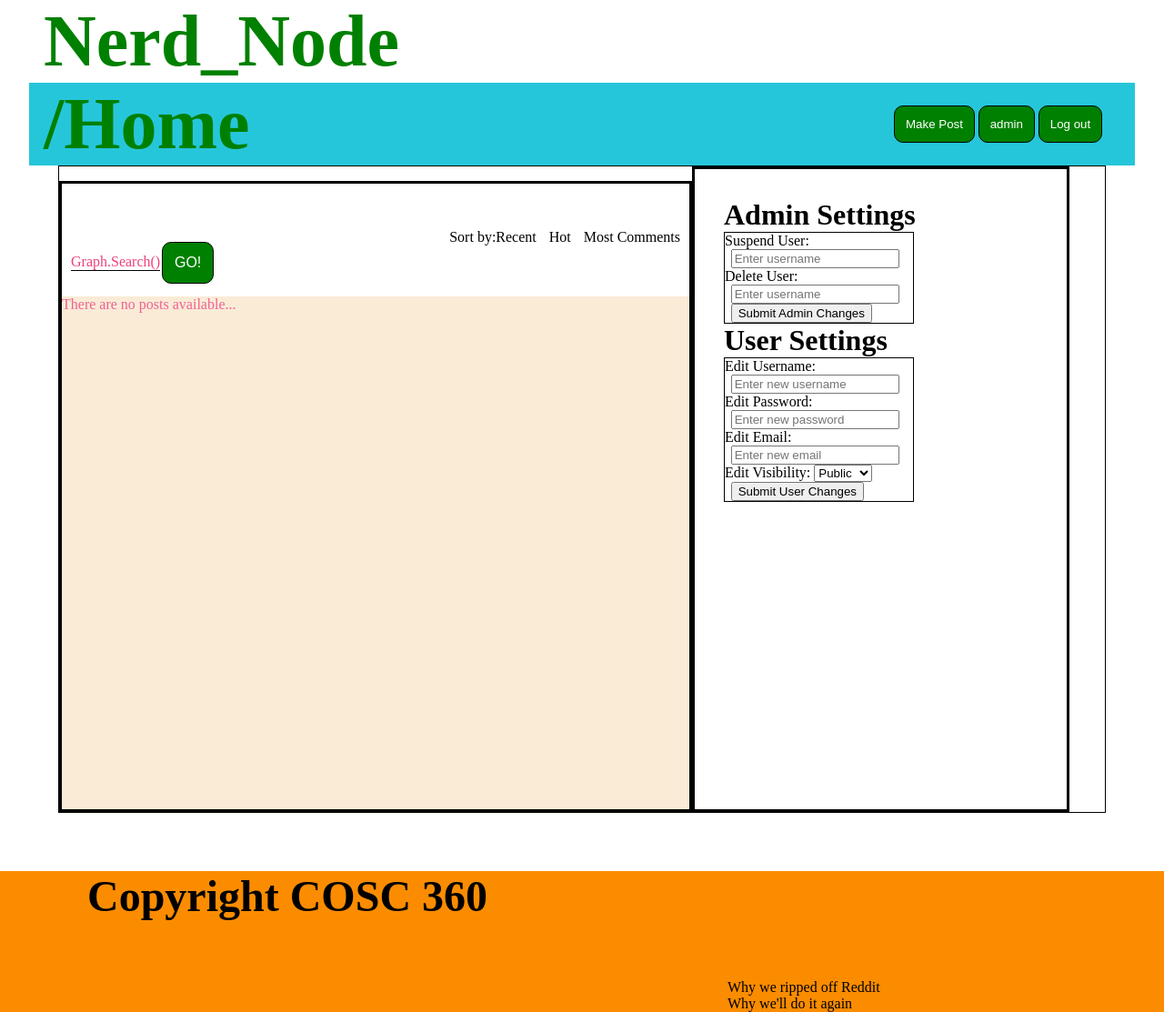
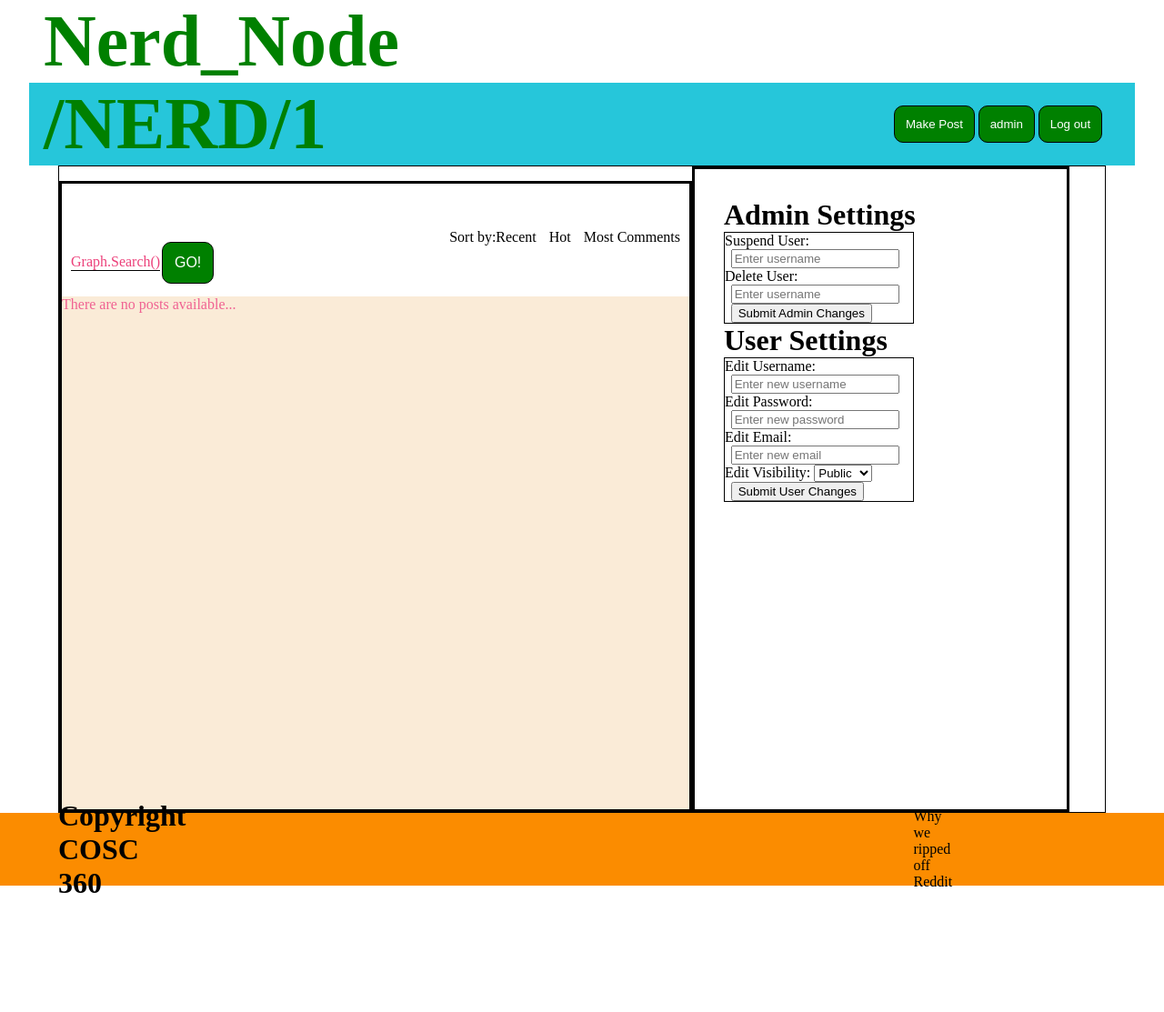
Before and after one commit to gmclachlan45/nerd-node, a PHP site: page /nerd/index.php?username=1 in a window 1280 px wide; the page is wider, and only the part inside the window is pictured. Shown: that part at 91% size. After the commit the page ends 982 px from the top of that part, so only its background shows below. Run offline with PHP 8.4, Linux system fonts and the light colour scheme; a user stored in the database is signed in; data comes from the database, SQL or seed files in the repository; data that the repository does not hold is empty; a stand-in replaces the project's code that opens the database connection; some libraries are stand-ins or nearby versions.

Commit message:
Update the styling a bit

```diff
--- a/src/components/headerBar.php
+++ b/src/components/headerBar.php
@@ -9,7 +9,7 @@
     </div>
     <div class="navbar">
         <h1>
-            /Home
+            <?php echo $url ?? '/HOME'; ?>
         </h1>
         <div class="spacer">
         </div>
--- a/src/login/register_css/register.css
+++ b/src/login/register_css/register.css
@@ -6,7 +6,7 @@
 h1{
     color:green;
     font-size: 3em;
-    background: rgba(255, 255, 255, 0.8);
+    background: rgba(255, 255, 255, 1);
 }
 body{
   width: 100%;
--- a/src/nerd/index.php
+++ b/src/nerd/index.php
@@ -17,7 +17,10 @@ $username = $_GET['username'];
     </head>
     <body>
         <header>
-            <?php include "../components/headerBar.php"; ?>
+            <?php
+            $url = "/NERD/$username";
+            include "../components/headerBar.php";
+            ?>
         </header>
 	    <main>
 
--- a/src/node/loadPost.php
+++ b/src/node/loadPost.php
@@ -37,10 +37,6 @@ while($row = mysqli_fetch_assoc($result)) {
 
 }
 
-echo $post['id'];
-// Do comments then
-
-
 $getComments = $connection->prepare("SELECT p1.id AS id, p2.id AS parentId, siteUser.username as username, p1.content AS content, p2.content AS parentContent, p1.likes
 FROM comment AS p1 LEFT JOIN comment AS p2 ON p1.parentComment = p2.id JOIN siteUser ON p1.poster = siteUser.id WHERE p1.originalPost = ?");
 
@@ -49,7 +45,6 @@ $getComments->execute();
 $result = $getComments->get_result();
 
 $comments = array();
-echo "here";
 
 while($row = mysqli_fetch_assoc($result)) {
     array_push($comments, [
--- a/src/public/css/home.css
+++ b/src/public/css/home.css
@@ -169,10 +169,6 @@ button{
 
 }
 
-footer {
-    background-color: #FB8C00;
-}
-
 footer h4 {
     font-size: 3em;
     margin-left: 2em;
@@ -182,3 +178,17 @@ footer h4 {
 main {
     border: 1px solid black;
 }
+
+footer{
+    background-color: #FB8C00;
+    bottom: 0;
+    width: 100%;
+    display: flex;
+    flex-direction: row;
+    align-items: center;
+    justify-content: space-around;
+    height: 5em;
+}
+footer h4{
+    font-size: 2em;
+}
```
Also changed, not shown: src/components/footer.php (+8 -5 lines), src/login/index.php (+5 -6 lines), src/node/index.php (+6 -21 lines).
